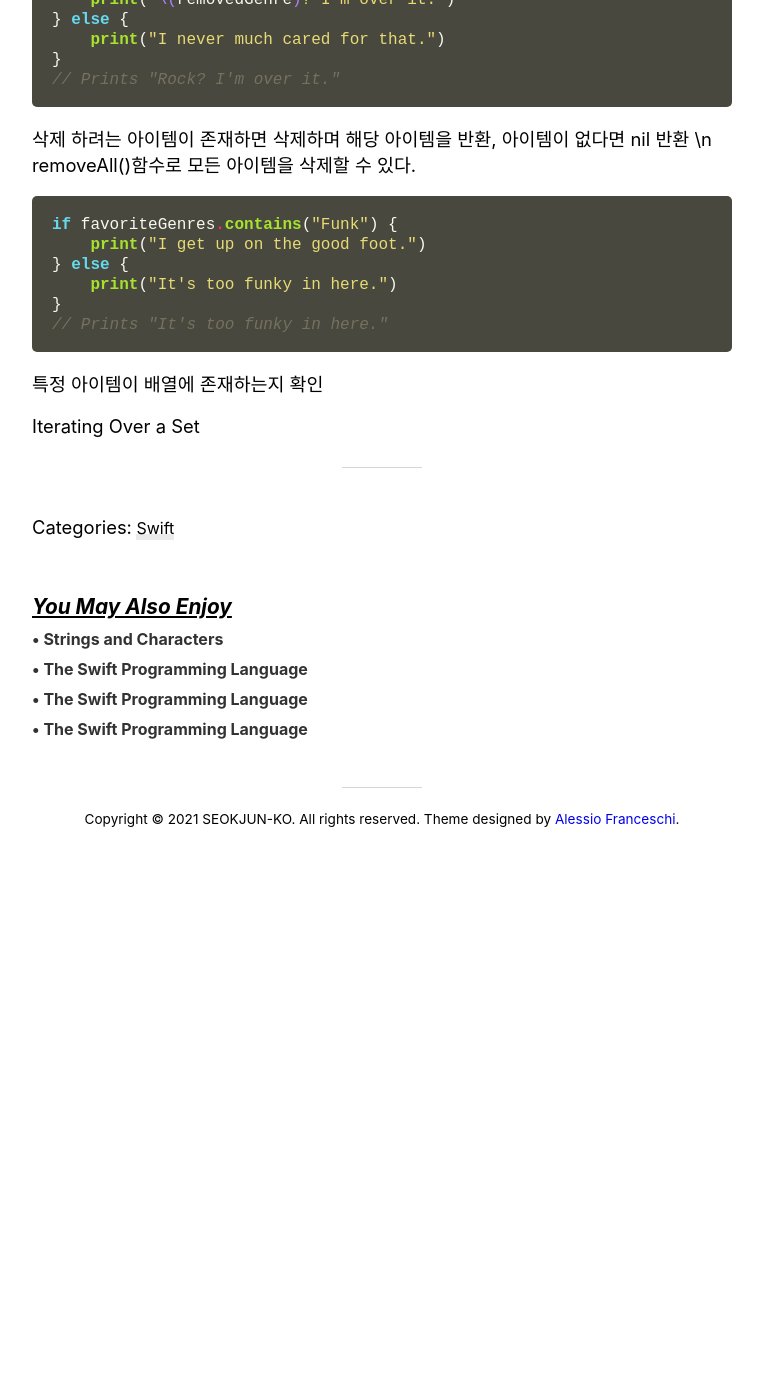
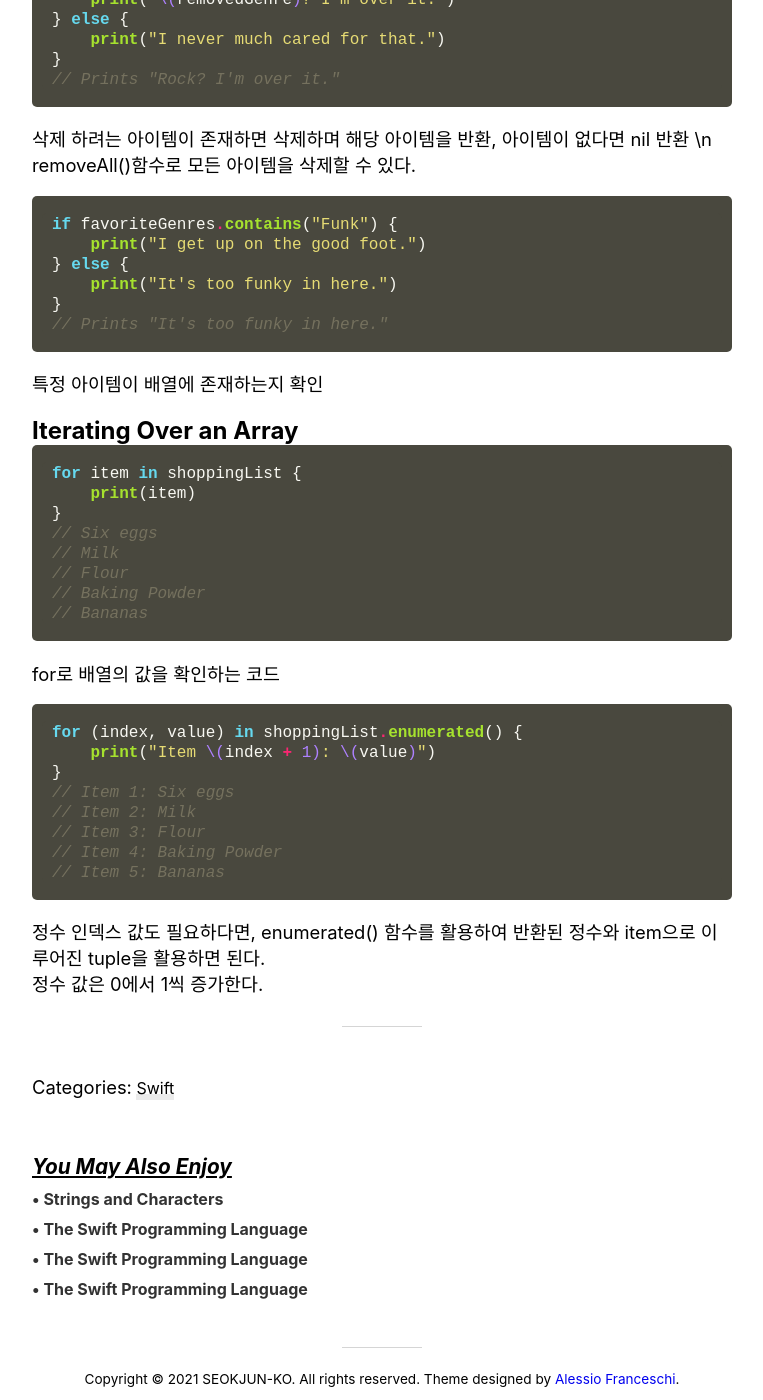
Before and after one commit to SEOKJUN-KO/SEOKJUN-KO.github.io, a Jekyll site: the page built from _posts/2021-05-16-5.md, in a window 1280 px wide and 1400 px high, scrolled down 2010 px. Shown: the whole window, without its empty margins (258-1021 px from the left). Built offline with Jekyll 4.4.1, drawn with Linux system fonts in a browser that asks for light colours; nearby versions of some CDN libraries; comment, search, counter and statistics services are not loaded; before the commit the page ends 2851 px from its top, so only the background shows below that.

Commit message:
Update 2021-05-16-5.md

````diff
--- a/_posts/2021-05-16-5.md
+++ b/_posts/2021-05-16-5.md
@@ -93,4 +93,27 @@ if favoriteGenres.contains("Funk") {
 ```
 특정 아이템이 배열에 존재하는지 확인
 
-Iterating Over a Set
+## Iterating Over an Array
+``` swift
+for item in shoppingList {
+    print(item)
+}
+// Six eggs
+// Milk
+// Flour
+// Baking Powder
+// Bananas
+```
+for로 배열의 값을 확인하는 코드
+``` swift
+for (index, value) in shoppingList.enumerated() {
+    print("Item \(index + 1): \(value)")
+}
+// Item 1: Six eggs
+// Item 2: Milk
+// Item 3: Flour
+// Item 4: Baking Powder
+// Item 5: Bananas
+```
+정수 인덱스 값도 필요하다면, enumerated() 함수를 활용하여 반환된 정수와 item으로 이루어진 tuple을 활용하면 된다.
+정수 값은 0에서 1씩 증가한다.
````
